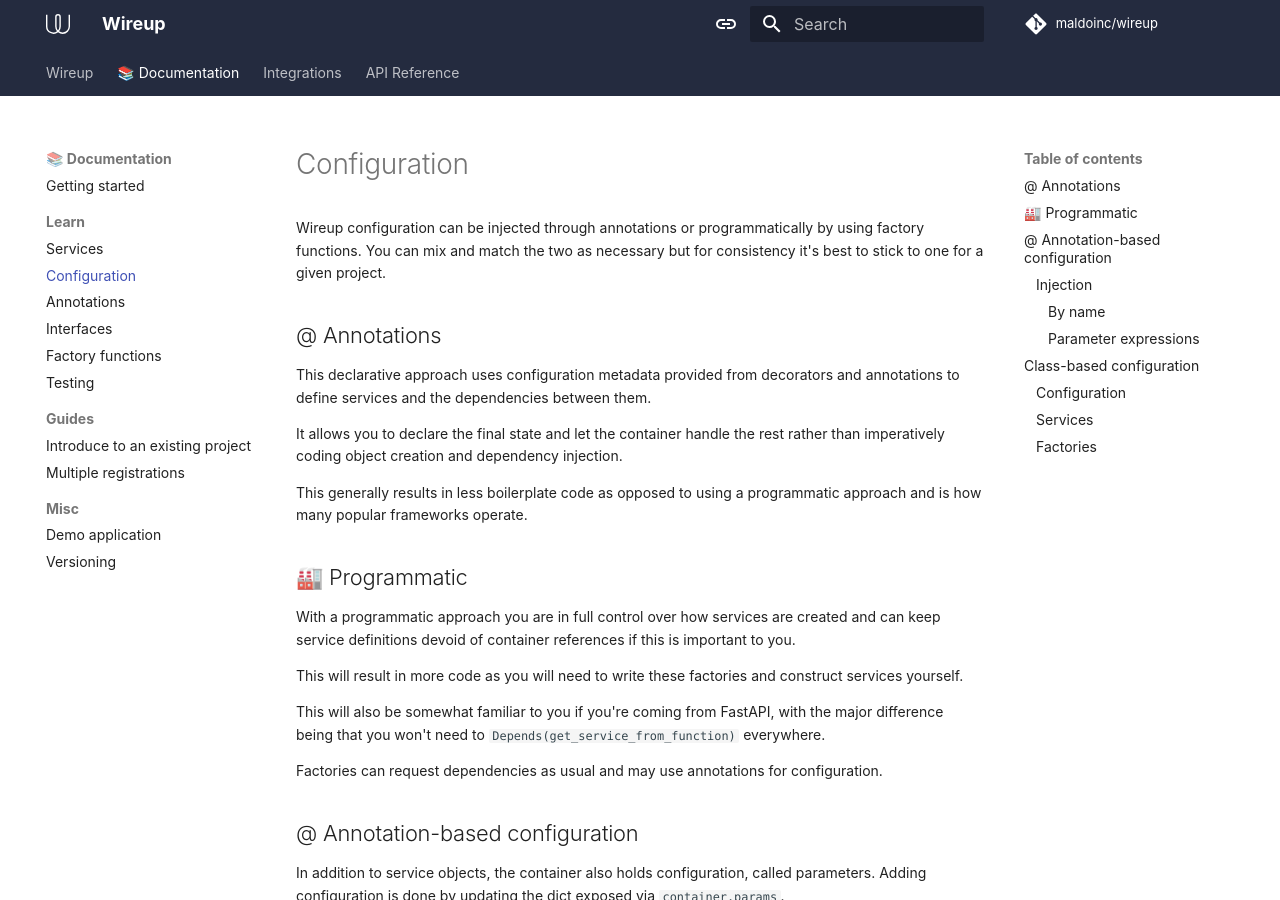
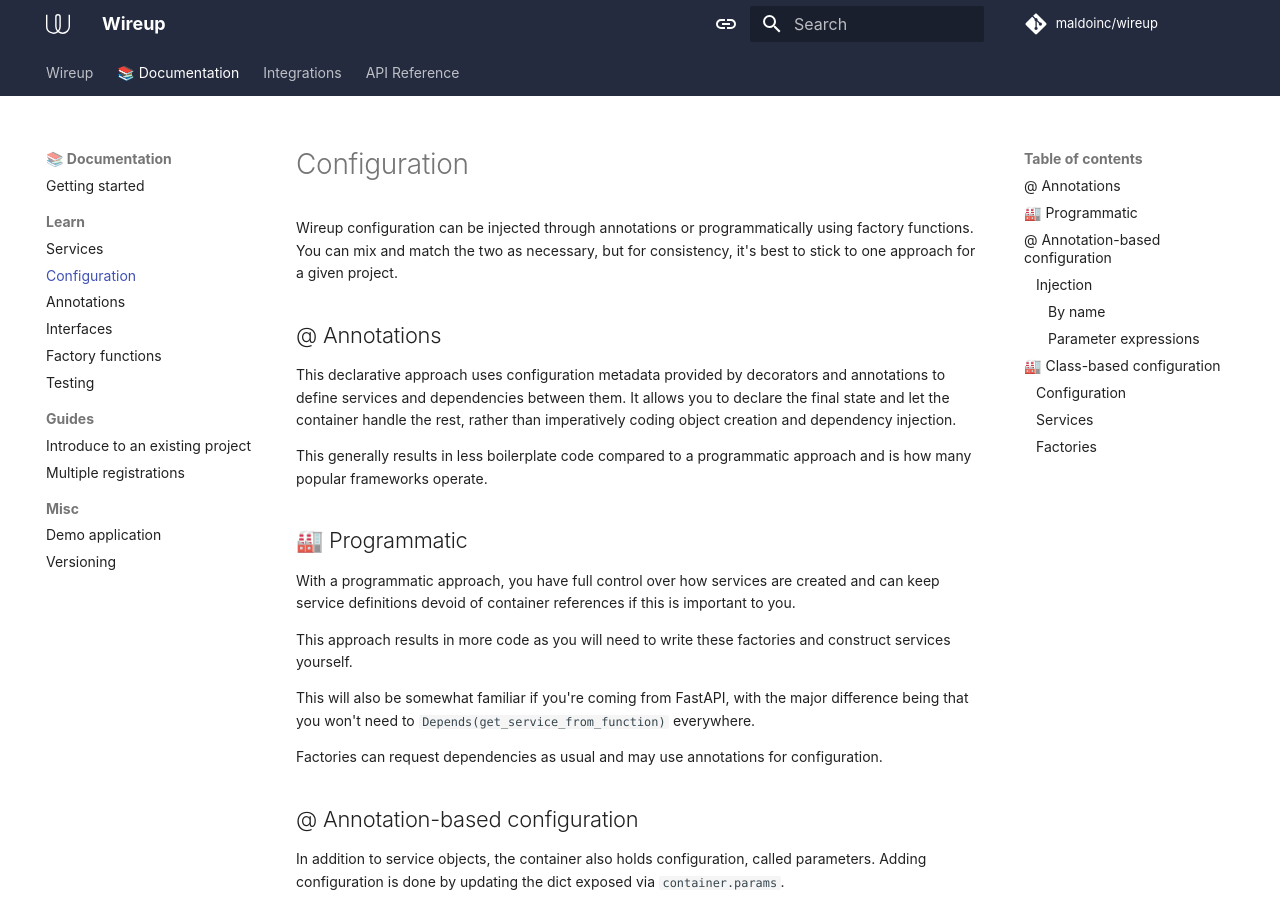
Before and after one commit to maldoinc/wireup, an MkDocs documentation site: the page built from docs/pages/configuration.md, in a window 1280 px wide and 900 px high. Built offline with MkDocs 1.6.1 and Material for MkDocs 9.7.7, drawn with Linux system fonts in a browser that asks for light colours; some web fonts are replaced; comment, search, counter and statistics services are not loaded; the version menu is left out; some of the changed text lies outside the part shown.

````diff
--- a/docs/pages/configuration.md
+++ b/docs/pages/configuration.md
@@ -1,27 +1,23 @@
-Wireup configuration can be injected through annotations or programmatically by using factory functions.
-You can mix and match the two as necessary but for consistency it's best to stick to one for a given project.
+Wireup configuration can be injected through annotations or programmatically using factory functions.
+You can mix and match the two as necessary, but for consistency, it's best to stick to one approach for a given project.
 
 ## @ Annotations
 
-This declarative approach uses configuration metadata
-provided from decorators and annotations to define services and the dependencies between them.
+This declarative approach uses configuration metadata provided by decorators and annotations to define services and dependencies between them.
+It allows you to declare the final state and let the container handle the rest, rather than imperatively coding object creation and dependency injection.
 
-It allows you to declare the final state and let the container handle the rest rather than
-imperatively coding object creation and dependency injection.
-
-This generally results in less boilerplate code as opposed to using a programmatic approach
-and is how many popular frameworks operate.
+This generally results in less boilerplate code compared to a programmatic approach and is how many popular frameworks operate.
 
 
 ## 🏭 Programmatic
 
-With a programmatic approach you are in full control over how services are created and can keep service definitions
-devoid of container references if this is important to you.
+With a programmatic approach, you have full control over how services are created and can keep service
+definitions devoid of container references if this is important to you.
 
-This will result in more code as you will need to write these factories and construct services yourself.
+This approach results in more code as you will need to write these factories and construct services yourself.
 
-This will also be somewhat familiar to you if you're coming from FastAPI, with the major difference
-being that you won't need to `Depends(get_service_from_function)` everywhere.
+This will also be somewhat familiar if you're coming from FastAPI,
+with the major difference being that you won't need to `Depends(get_service_from_function)` everywhere.
 
 Factories can request dependencies as usual and may use annotations for configuration.
 
@@ -66,12 +62,12 @@ def target(logs_dir: Annotated[str, Inject(expr="${cache_dir}/${env}/logs")]) ->
     ...
 ```
 
-## Class-based configuration
+## 🏭 Class-based configuration
 
-While wireup provides its own configuration mechanism in the form of parameters, it is entirely optional.
-If you prefer using typed classes for configuration then they are also supported via factories.
+While Wireup provides its own configuration mechanism in the form of parameters, it is entirely optional.
+If you prefer using typed classes for configuration, they are also supported via factories.
 
-The main idea is to register your settings as a service and inject it in factories like a regular dependency.
+The main idea is to register your settings as a service and inject it into factories like a regular dependency.
 
 ### Configuration
 
````
Also changed, not shown: docs/pages/getting_started.md (+8 -6 lines), docs/pages/index.md (+6 -4 lines), readme.md.
